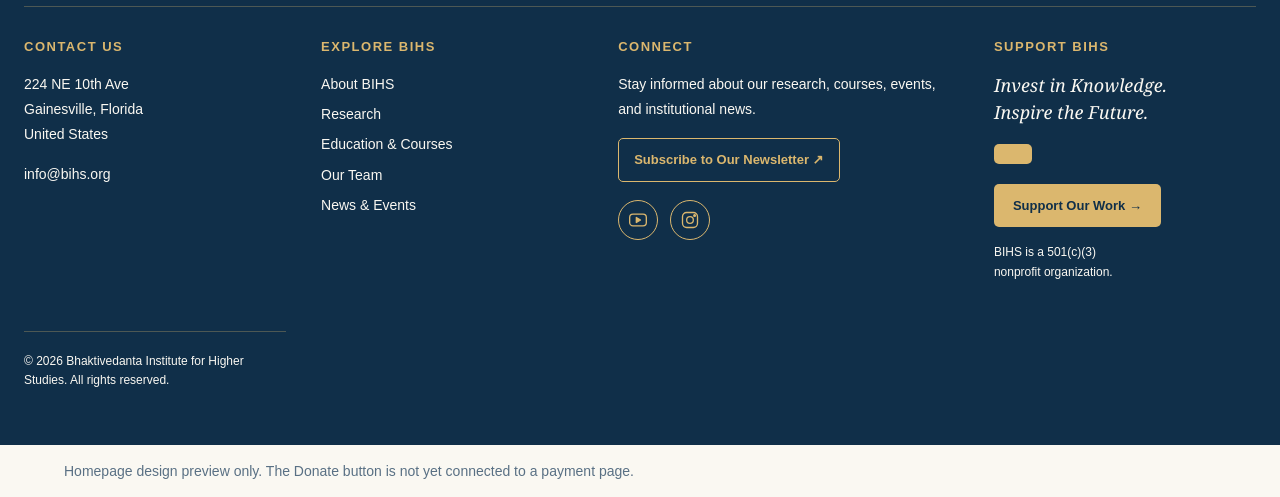
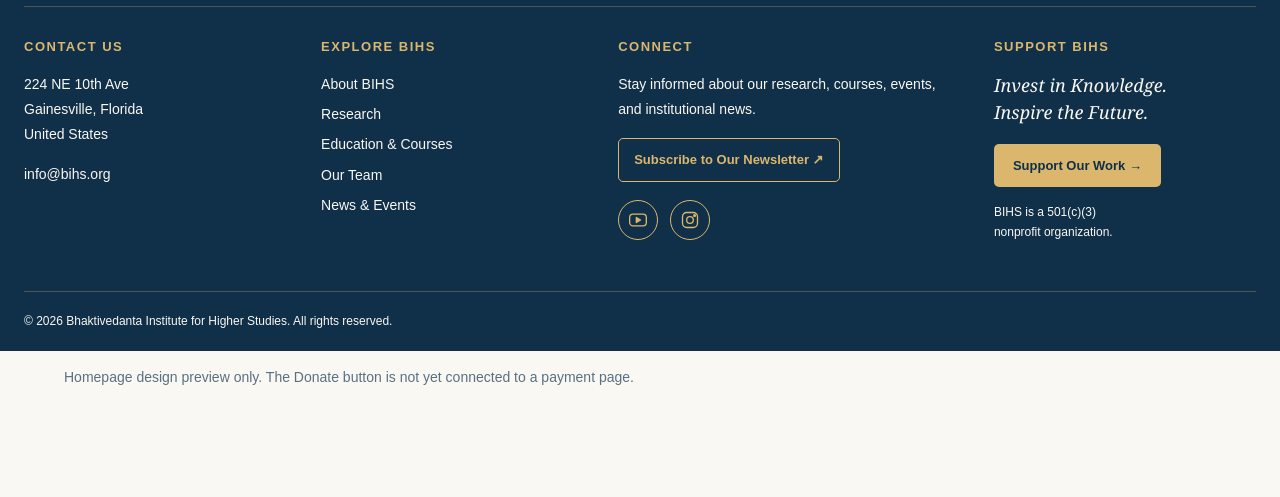
Before and after one commit to BIHStudies/New.Home, a plain HTML site: page index.html in a window 1280 px wide. Shown: the part 7078-7575 px from the top of the page. After the commit the page ends 7481 px from the top, so only its background shows below. Drawn offline with Linux system fonts and the light colour scheme.

Commit message:
Update footer.html

```diff
--- a/footer.html
+++ b/footer.html
@@ -156,11 +156,10 @@
           Inspire the Future.
         </p>
 
-        <a class="footer-support-button"
-           href="#where-most-needed">
-				  <div class="header-actions">
-          Support Our Work →
-        </a>
+      <a class="footer-support-button"
+   href="index.html#where-most-needed">
+  Support Our Work →
+</a>
 
         <p class="footer-nonprofit">
           BIHS is a 501(c)(3)<br>
```
